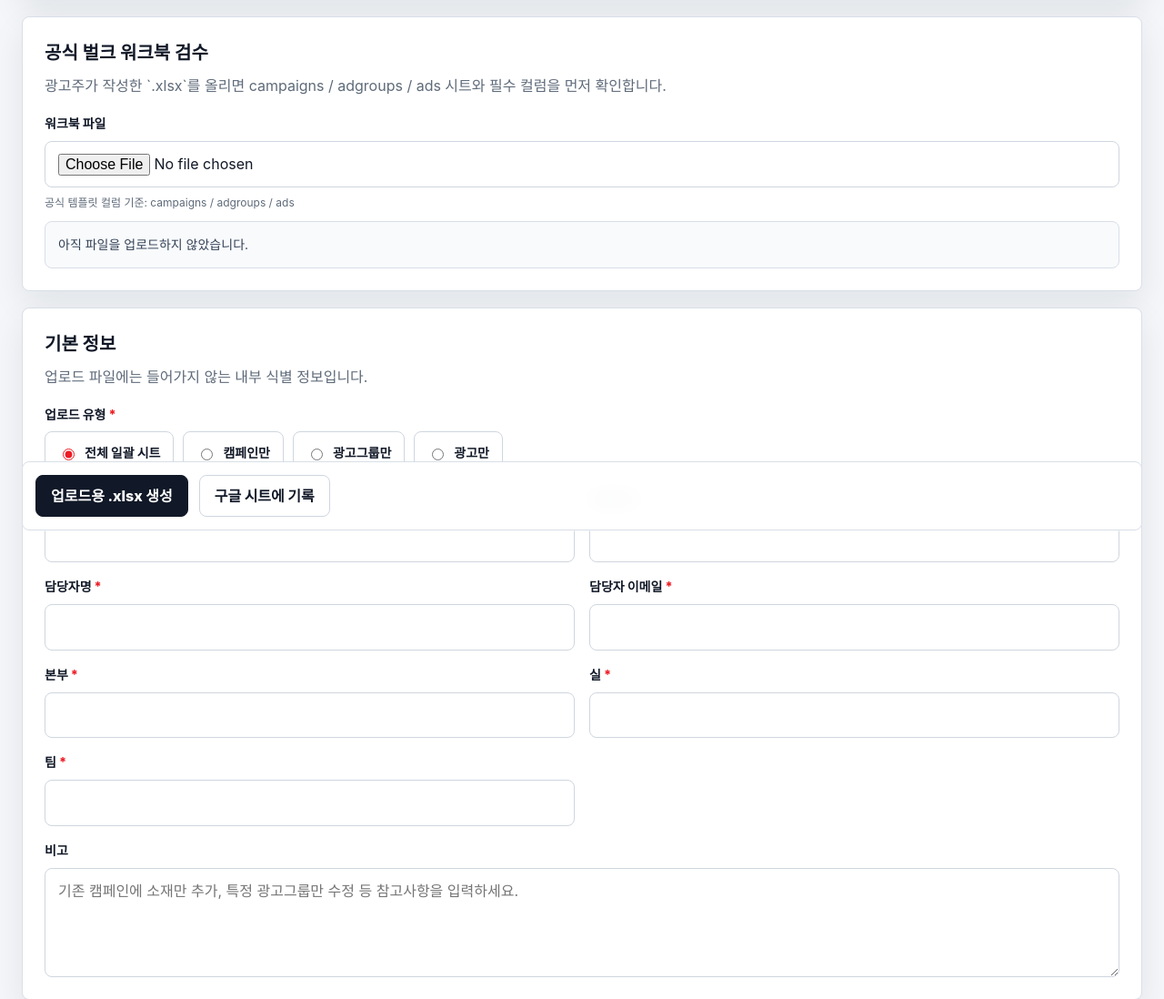
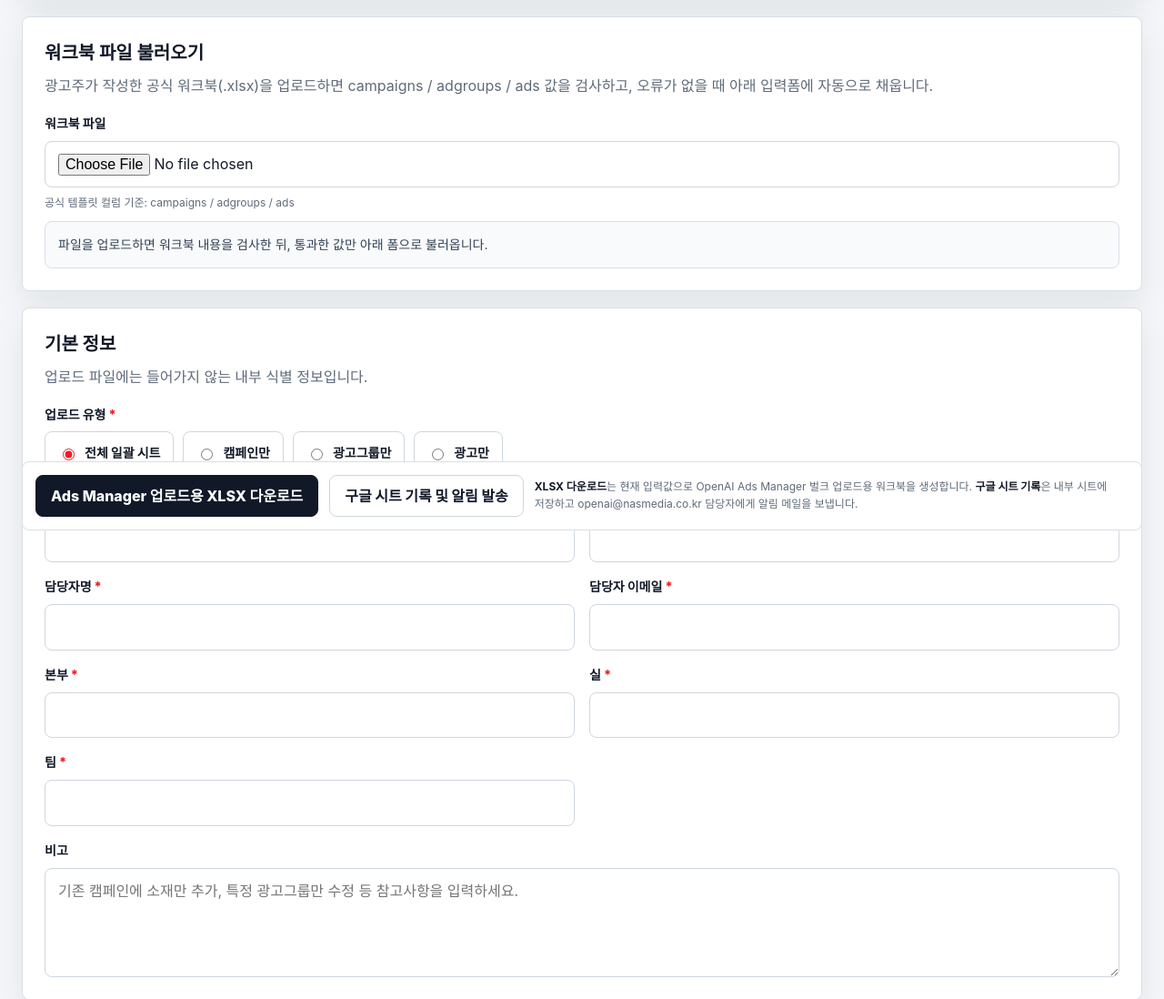
Before and after one commit to Jhongjin/openai_ads, a FastAPI app: page /creative-upload-draft in a window 1280 px wide. Shown: the part 217-1315 px from the top of the page at 91% size. Run offline with FastAPI, Linux system fonts and the light colour scheme; some web fonts are replaced.

Commit message:
Improve creative workbook import flow

```diff
--- a/app.py
+++ b/app.py
@@ -89,6 +89,7 @@ class WorkbookInspectResponse(BaseModel):
     sheets: dict[str, Any]
     errors: list[str]
     warnings: list[str] = Field(default_factory=list)
+    data: dict[str, Any] | None = None
 
 
 class ImageUploadResponse(BaseModel):
--- a/templates/creative_upload_draft.html
+++ b/templates/creative_upload_draft.html
@@ -296,6 +296,25 @@
         font-size: 14px;
       }
 
+      .bulk-result strong {
+        color: var(--ink);
+      }
+
+      .bulk-result ul {
+        margin: 10px 0 0;
+        padding-left: 18px;
+      }
+
+      .bulk-result.success {
+        border-color: #bbf7d0;
+        background: #f0fdf4;
+      }
+
+      .bulk-result.error {
+        border-color: #fecaca;
+        background: #fff1f2;
+      }
+
       .campaign-list {
         display: grid;
         gap: 18px;
@@ -450,6 +469,18 @@
         background: rgb(255 255 255 / 94%);
         padding: 14px;
         backdrop-filter: blur(10px);
+      }
+
+      .action-copy {
+        flex: 1 1 360px;
+        min-width: 240px;
+        color: var(--muted);
+        font-size: 12px;
+        line-height: 1.55;
+      }
+
+      .action-copy strong {
+        color: var(--ink);
       }
 
       .honeypot {
@@ -599,8 +630,8 @@
       <section class="card">
         <div class="card-header">
           <div>
-            <h2>공식 벌크 워크북 검수</h2>
-            <p class="note">광고주가 작성한 `.xlsx`를 올리면 campaigns / adgroups / ads 시트와 필수 컬럼을 먼저 확인합니다.</p>
+            <h2>워크북 파일 불러오기</h2>
+            <p class="note">광고주가 작성한 공식 워크북(.xlsx)을 업로드하면 campaigns / adgroups / ads 값을 검사하고, 오류가 없을 때 아래 입력폼에 자동으로 채웁니다.</p>
           </div>
         </div>
         <div class="grid">
@@ -610,7 +641,7 @@
             <span class="help">공식 템플릿 컬럼 기준: campaigns / adgroups / ads</span>
           </div>
         </div>
-        <div class="bulk-result" id="bulk-result">아직 파일을 업로드하지 않았습니다.</div>
+        <div class="bulk-result" id="bulk-result">파일을 업로드하면 워크북 내용을 검사한 뒤, 통과한 값만 아래 폼으로 불러옵니다.</div>
       </section>
 
       <form id="creative-form" novalidate>
@@ -834,8 +865,12 @@
         <input id="form-started-at" type="hidden" name="formStartedAt" />
 
         <div class="footer-actions">
-          <button class="primary" id="download-workbook" type="button">업로드용 .xlsx 생성</button>
-          <button id="submit-sheet" type="submit">구글 시트에 기록</button>
+          <button class="primary" id="download-workbook" type="button">Ads Manager 업로드용 XLSX 다운로드</button>
+          <button id="submit-sheet" type="submit">구글 시트 기록 및 알림 발송</button>
+          <div class="action-copy">
+            <strong>XLSX 다운로드</strong>는 현재 입력값으로 OpenAI Ads Manager 벌크 업로드용 워크북을 생성합니다.
+            <strong>구글 시트 기록</strong>은 내부 시트에 저장하고 openai@nasmedia.co.kr 담당자에게 알림 메일을 보냅니다.
+          </div>
           <span class="status" id="form-status" aria-live="polite"></span>
         </div>
       </form>
@@ -847,13 +882,13 @@
           <div>
             <p class="eyebrow">제출 전 확인</p>
             <h2 id="review-title">구글 시트 기록 내용을 확인해 주세요</h2>
-            <p class="note">확인 후 제출을 누를 때만 구글 시트로 전송됩니다.</p>
+            <p class="note">확인 후 제출을 누를 때만 구글 시트로 전송되고 openai@nasmedia.co.kr 담당자에게 알림 메일이 발송됩니다.</p>
           </div>
           <span class="draft-badge">초안 페이지</span>
         </header>
         <div class="review-body" id="review-body"></div>
         <footer>
-          <span class="help">캠페인명·광고그룹명·랜딩/이미지 URL 형식을 한 번 더 확인해 주세요.</span>
+          <span class="help">캠페인명·광고그룹명·랜딩/이미지 URL 형식을 한 번 더 확인해 주세요. 제출 후 담당자에게 알림이 발송됩니다.</span>
           <div class="toolbar">
             <button type="button" id="review-cancel">수정하기</button>
             <button type="button" class="primary" id="review-confirm">확인 후 제출</button>
@@ -865,6 +900,7 @@
     <script>
       const form = document.querySelector("#creative-form");
       const campaignList = document.querySelector("#campaign-list");
+      const campaignTemplate = campaignList.querySelector(":scope > [data-campaign]").cloneNode(true);
       const structureOverview = document.querySelector("#structure-overview");
       const statusEl = document.querySelector("#form-status");
       const bulkInput = document.querySelector("#bulk-workbook");
@@ -941,6 +977,12 @@
         return container.querySelector(`${selector}:checked`)?.value || "";
       }
 
+      function setRadioValue(container, selector, value) {
+        container.querySelectorAll(selector).forEach((input) => {
+          input.checked = input.value === value;
+        });
+      }
+
       function splitKeywords(value) {
         return String(value || "").split(",").map((item) => item.trim()).filter(Boolean);
       }
@@ -1004,11 +1046,15 @@
       }
 
       function isolateRadios(campaign, index) {
+        const budgetValue = checkedValue(campaign, ".budget-type") || "lifetime";
+        const objectiveValue = checkedValue(campaign, ".campaign-objective") || "views";
         campaign.querySelectorAll(".budget-type").forEach((input) => {
           input.name = `budget_type_${index}`;
+          input.checked = input.value === budgetValue;
         });
         campaign.querySelectorAll(".campaign-objective").forEach((input) => {
           input.name = `objective_${index}`;
+          input.checked = input.value === objectiveValue;
         });
       }
 
@@ -1118,12 +1164,31 @@
         if (first) adItems(first).slice(1).forEach((item) => item.remove());
       }
 
-      function addCampaign() {
-        const template = campaignItems()[0];
-        const clone = template.cloneNode(true);
+      function cleanCampaignTemplate() {
+        const clone = campaignTemplate.cloneNode(true);
         trimToOneAdgroup(clone);
         resetInputs(clone);
         clearCollapsedState(clone);
+        return clone;
+      }
+
+      function cleanAdgroupTemplate() {
+        const clone = campaignTemplate.querySelector("[data-adgroup]").cloneNode(true);
+        adItems(clone).slice(1).forEach((item) => item.remove());
+        resetInputs(clone);
+        clearCollapsedState(clone);
+        return clone;
+      }
+
+      function cleanAdTemplate() {
+        const clone = campaignTemplate.querySelector("[data-ad]").cloneNode(true);
+        resetInputs(clone);
+        clearCollapsedState(clone);
+        return clone;
+      }
+
+      function addCampaign() {
+        const clone = cleanCampaignTemplate();
         campaignList.append(clone);
         syncState();
         clone.querySelector(".campaign-name").focus();
@@ -1131,10 +1196,7 @@
 
       function addAdgroup(campaign) {
         const list = campaign.querySelector(".adgroup-list");
-        const clone = list.querySelector("[data-adgroup]").cloneNode(true);
-        adItems(clone).slice(1).forEach((item) => item.remove());
-        resetInputs(clone);
-        clearCollapsedState(clone);
+        const clone = cleanAdgroupTemplate();
         list.append(clone);
         syncState();
         clone.querySelector(".adgroup-name").focus();
@@ -1142,9 +1204,7 @@
 
       function addAd(adgroup) {
         const list = adgroup.querySelector(".ad-list");
-        const clone = list.querySelector("[data-ad]").cloneNode(true);
-        resetInputs(clone);
-        clearCollapsedState(clone);
+        const clone = cleanAdTemplate();
         list.append(clone);
         syncState();
         clone.querySelector(".ad-title").focus();
@@ -1390,7 +1450,7 @@
         if (!pendingSubmissionPayload) return;
         reviewConfirm.disabled = true;
         closeReviewModal();
-        setStatus("구글 시트에 기록하고 있습니다.");
+        setStatus("구글 시트에 기록하고 담당자 알림 메일을 발송하고 있습니다.");
         const response = await fetch("/intake", {
           method: "POST",
           headers: { "Content-Type": "application/json" },
@@ -1401,7 +1461,7 @@
           setStatus(`기록 실패 — ${serverErrorMessage(body.detail || response.statusText)}`, "error");
           return;
         }
-        setStatus(`기록 완료: ${body.receipt_number} · ${body.submitted_at_kst} KST`, "success");
+        setStatus(`기록 완료: ${body.receipt_number} · ${body.submitted_at_kst} KST · openai@nasmedia.co.kr 알림 발송`, "success");
         pendingSubmissionPayload = null;
         startedAt.value = String(Date.now());
       }
@@ -1420,7 +1480,7 @@
       async function downloadWorkbook() {
         setStatus("");
         if (!validateForm()) return;
-        setStatus("업로드용 xlsx를 생성하고 있습니다.");
+        setStatus("Ads Manager 업로드용 XLSX를 생성하고 있습니다.");
         const response = await fetch("/intake/workbook", {
           method: "POST",
           headers: { "Content-Type": "application/json" },
@@ -1433,7 +1493,7 @@
         }
         const blob = await response.blob();
         downloadBlob(blob, `openai_ads_bulk_upload_${new Date().toISOString().slice(0, 10)}.xlsx`);
-        setStatus("xlsx 파일을 생성했습니다.", "success");
+        setStatus("Ads Manager에 직접 업로드할 XLSX 파일을 다운로드했습니다.", "success");
       }
 
       async function submitSheet(event) {
@@ -1443,18 +1503,54 @@
         openReviewModal(payload());
       }
 
-      async function inspectWorkbook(file) {
-        if (!file) return;
-        bulkResult.textContent = "워크북을 검사하고 있습니다.";
-        const data = new FormData();
-        data.append("file", file);
-        const response = await fetch("/intake/inspect-workbook", { method: "POST", body: data });
-        const body = await response.json().catch(() => ({}));
-        if (!response.ok) {
-          bulkResult.textContent = `검수 실패 — ${serverErrorMessage(body.detail || response.statusText)}`;
-          return;
-        }
-        const lines = Object.entries(body.sheets).map(([name, item]) => {
+      function populateFromWorkbook(workbookData) {
+        const campaigns = workbookData?.campaigns || [];
+        const adgroups = workbookData?.adgroups || [];
+        const ads = workbookData?.ads || [];
+        if (!campaigns.length) return;
+
+        campaignList.innerHTML = "";
+        campaigns.forEach((campaignData) => {
+          const campaign = cleanCampaignTemplate();
+          campaign.querySelector(".campaign-name").value = campaignData.campaign_name || "";
+          campaign.querySelector(".budget-max").value = campaignData.budget_max || "";
+          setRadioValue(campaign, ".budget-type", campaignData.budget_type || "lifetime");
+          setRadioValue(campaign, ".campaign-objective", campaignData.objective || "views");
+          campaign.querySelector(".launch-date").value = campaignData.launch_date || "";
+          campaign.querySelector(".end-date").value = campaignData.end_date || "";
+          const countries = Array.isArray(campaignData.target_countries) ? campaignData.target_countries : [];
+          campaign.querySelector(".target-countries").value = countries[0] || "";
+
+          const groupList = campaign.querySelector(".adgroup-list");
+          groupList.innerHTML = "";
+          const relatedGroups = adgroups.filter((group) => group.campaign_name === campaignData.campaign_name);
+          (relatedGroups.length ? relatedGroups : [{}]).forEach((groupData) => {
+            const adgroup = cleanAdgroupTemplate();
+            adgroup.querySelector(".adgroup-name").value = groupData.adgroup_name || "";
+            adgroup.querySelector(".max-bid").value = groupData.max_bid || "";
+            adgroup.querySelector(".keywords").value = Array.isArray(groupData.keywords) ? groupData.keywords.join(", ") : "";
+
+            const adList = adgroup.querySelector(".ad-list");
+            adList.innerHTML = "";
+            const relatedAds = ads.filter((ad) => ad.adgroup_name === groupData.adgroup_name);
+            (relatedAds.length ? relatedAds : [{}]).forEach((adData) => {
+              const ad = cleanAdTemplate();
+              ad.querySelector(".ad-title").value = adData.title || "";
+              ad.querySelector(".ad-copy").value = adData.copy || "";
+              ad.querySelector(".ad-link").value = adData.link || "";
+              ad.querySelector(".ad-image-link").value = adData.image_link || "";
+              adList.append(ad);
+            });
+            groupList.append(adgroup);
+          });
+          campaignList.append(campaign);
+        });
+        syncState();
+        campaignList.scrollIntoView({ block: "start", behavior: "smooth" });
+      }
+
+      function renderWorkbookInspectResult(body, imported) {
+        const lines = Object.entries(body.sheets || {}).map(([name, item]) => {
           const missing = item.missing_columns?.length ? ` / 누락: ${item.missing_columns.join(", ")}` : "";
           const skipped = [];
           if (item.sample_rows) skipped.push(`샘플 제외 ${item.sample_rows}개`);
@@ -1462,9 +1558,38 @@
           const skippedText = skipped.length ? ` (${skipped.join(", ")})` : "";
           return `${name}: 실제 데이터 행 ${item.rows}개${skippedText}${missing}`;
         });
-        const errors = body.errors?.length ? "\n" + body.errors.join("\n") : "";
-        const warnings = body.warnings?.length ? "\n" + body.warnings.join("\n") : "";
-        bulkResult.textContent = `${body.ok ? "검수 통과" : "확인 필요"}\n${lines.join("\n")}${errors}${warnings}`;
+        const errors = (body.errors || []).map((item) => `<li>${escapeHtml(item)}</li>`).join("");
+        const warnings = (body.warnings || []).map((item) => `<li>${escapeHtml(item)}</li>`).join("");
+        const summary = imported
+          ? "불러오기 완료 — 아래 입력값을 확인한 뒤 XLSX 다운로드 또는 구글 시트 기록을 진행하세요."
+          : body.ok
+            ? "검수 통과 — 워크북 값을 아래 입력폼으로 불러올 수 있습니다."
+            : "확인 필요 — 아래 오류를 먼저 수정해 주세요.";
+        bulkResult.className = `bulk-result ${body.ok ? "success" : "error"}`;
+        bulkResult.innerHTML = `
+          <strong>${summary}</strong>
+          <ul>${lines.map((line) => `<li>${escapeHtml(line)}</li>`).join("")}</ul>
+          ${errors ? `<p class="help"><strong>오류</strong></p><ul>${errors}</ul>` : ""}
+          ${warnings ? `<p class="help"><strong>참고</strong></p><ul>${warnings}</ul>` : ""}
+        `;
+      }
+
+      async function inspectWorkbook(file) {
+        if (!file) return;
+        bulkResult.className = "bulk-result";
+        bulkResult.textContent = "워크북을 검사하고 있습니다.";
+        const data = new FormData();
+        data.append("file", file);
+        const response = await fetch("/intake/inspect-workbook", { method: "POST", body: data });
+        const body = await response.json().catch(() => ({}));
+        if (!response.ok) {
+          bulkResult.className = "bulk-result error";
+          bulkResult.textContent = `검수 실패 — ${serverErrorMessage(body.detail || response.statusText)}`;
+          return;
+        }
+        const imported = Boolean(body.ok && body.data);
+        if (imported) populateFromWorkbook(body.data);
+        renderWorkbookInspectResult(body, imported);
       }
 
       document.querySelector("#add-campaign").addEventListener("click", addCampaign);
```
Also changed, not shown: intake.py (+45 -0 lines), tests/test_intake.py (+3 -0 lines), tests/test_intake_static.py (+5 -3 lines).
